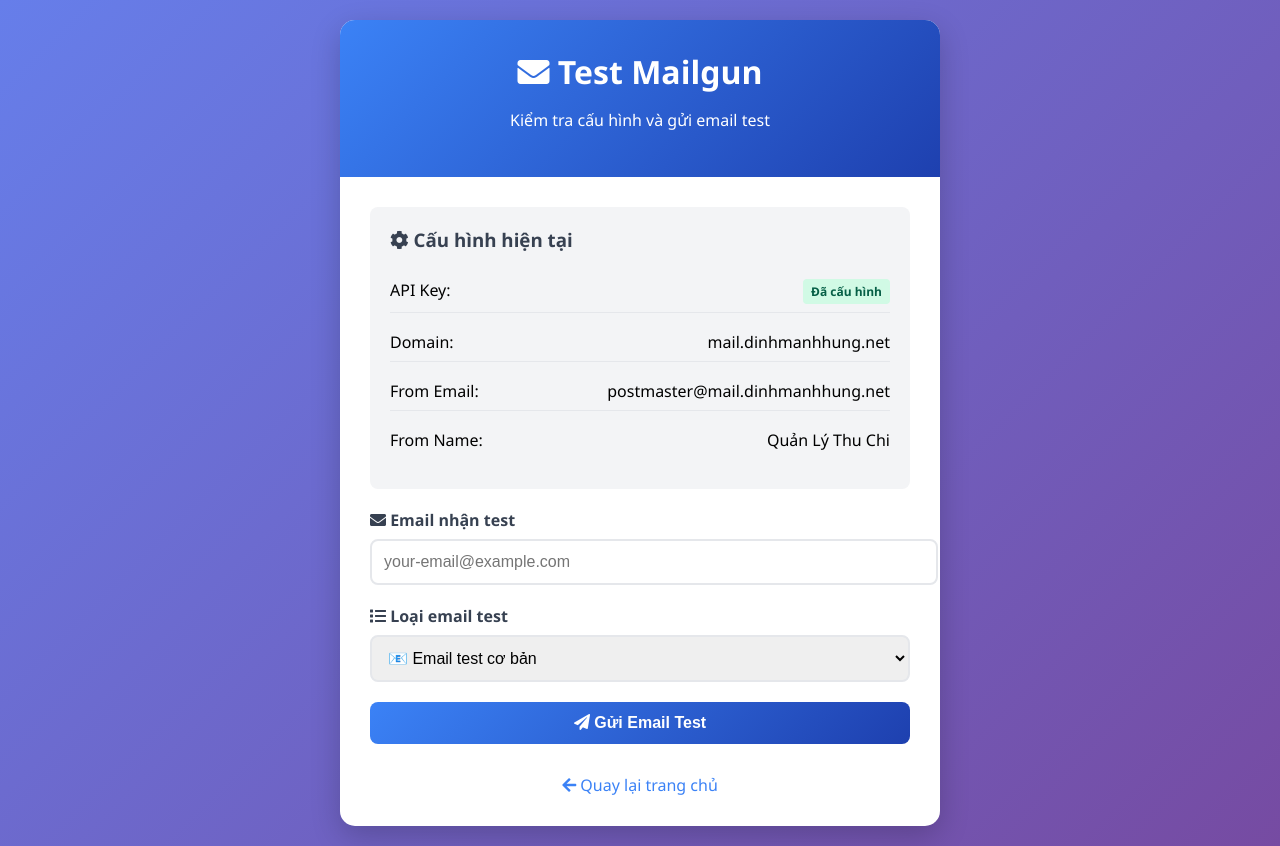
After one commit to dmhung1508/ChippyCash, a PHP site: page /bank/test-mailgun.php in a window 1280 px wide. The commit adds this page. Run offline with PHP 8.4, Linux system fonts and the light colour scheme.

Commit message:
Refactor Mailgun integration: move configuration to database.php, create mailgun helper, and add test page

```diff
--- a/frontend/config/database.php
+++ b/frontend/config/database.php
@@ -4,6 +4,21 @@ $host = 'localhost';
 $dbname = 'chippy';
 $username = 'root';
 $password = 'hung1234';
+
+// Mailgun API Configuration
+define('MAILGUN_API_KEY', 'api-key-mailgun');
+define('MAILGUN_DOMAIN', 'mail.dinhmanhhung.net');
+define('MAILGUN_FROM_EMAIL', 'postmaster@mail.dinhmanhhung.net');
+define('MAILGUN_FROM_NAME', 'Quản Lý Thu Chi');
+
+// Email settings
+$mailgun_config = [
+    'api_key' => MAILGUN_API_KEY,
+    'domain' => MAILGUN_DOMAIN,
+    'from_email' => MAILGUN_FROM_EMAIL,
+    'from_name' => MAILGUN_FROM_NAME,
+    'api_url' => 'https://api.mailgun.net/v3/' . MAILGUN_DOMAIN . '/messages'
+];
 
 try {
     // Create PDO connection with UTF-8 support
--- /dev/null
+++ b/frontend/includes/mailgun.php
@@ -0,0 +1,200 @@
+<?php
+/**
+ * Mailgun Email Helper
+ * Sử dụng cấu hình từ database.php
+ */
+
+require_once __DIR__ . '/../config/database.php';
+
+/**
+ * Gửi email qua Mailgun API
+ *
+ * @param string $to Email người nhận
+ * @param string $subject Tiêu đề email
+ * @param string $message Nội dung email (HTML)
+ * @param string $from_name Tên người gửi (optional)
+ * @return array Kết quả gửi email
+ */
+function sendMailgunEmail($to, $subject, $message, $from_name = null) {
+    global $mailgun_config;
+
+    // Kiểm tra cấu hình
+    if (empty($mailgun_config['api_key']) || $mailgun_config['api_key'] === 'your-mailgun-api-key-here') {
+        return [
+            'success' => false,
+            'error' => 'Mailgun API key chưa được cấu hình'
+        ];
+    }
+
+    // Chuẩn bị dữ liệu
+    $from_name = $from_name ?: $mailgun_config['from_name'];
+    $from = $from_name . ' <' . $mailgun_config['from_email'] . '>';
+
+    $postData = [
+        'from' => $from,
+        'to' => $to,
+        'subject' => $subject,
+        'html' => $message
+    ];
+
+    // Gửi request đến Mailgun
+    $ch = curl_init();
+    curl_setopt($ch, CURLOPT_URL, $mailgun_config['api_url']);
+    curl_setopt($ch, CURLOPT_HTTPAUTH, CURLAUTH_BASIC);
+    curl_setopt($ch, CURLOPT_USERPWD, 'api:' . $mailgun_config['api_key']);
+    curl_setopt($ch, CURLOPT_RETURNTRANSFER, true);
+    curl_setopt($ch, CURLOPT_POST, true);
+    curl_setopt($ch, CURLOPT_POSTFIELDS, $postData);
+    curl_setopt($ch, CURLOPT_SSL_VERIFYPEER, false);
+    curl_setopt($ch, CURLOPT_TIMEOUT, 30);
+
+    $response = curl_exec($ch);
+    $httpCode = curl_getinfo($ch, CURLINFO_HTTP_CODE);
+    $error = curl_error($ch);
+    curl_close($ch);
+
+    // Xử lý kết quả
+    if ($error) {
+        return [
+            'success' => false,
+            'error' => 'Curl error: ' . $error
+        ];
+    }
+
+    if ($httpCode === 200) {
+        $responseData = json_decode($response, true);
+        return [
+            'success' => true,
+            'message' => 'Email đã được gửi thành công',
+            'data' => $responseData
+        ];
+    } else {
+        return [
+            'success' => false,
+            'error' => 'HTTP Error ' . $httpCode . ': ' . $response
+        ];
+    }
+}
+
+/**
+ * Gửi email reset password
+ */
+function sendPasswordResetEmail($email, $resetToken, $userName) {
+    $resetLink = 'http://' . $_SERVER['HTTP_HOST'] . '/reset-password.php?token=' . $resetToken;
+
+    $subject = 'Đặt lại mật khẩu - Quản Lý Thu Chi';
+
+    $message = '
+    <!DOCTYPE html>
+    <html>
+    <head>
+        <meta charset="UTF-8">
+        <style>
+            body { font-family: Arial, sans-serif; line-height: 1.6; color: #333; }
+            .container { max-width: 600px; margin: 0 auto; padding: 20px; }
+            .header { background: #3b82f6; color: white; padding: 20px; text-align: center; }
+            .content { padding: 20px; background: #f8f9fa; }
+            .button { display: inline-block; background: #3b82f6; color: white; padding: 12px 24px; text-decoration: none; border-radius: 5px; margin: 20px 0; }
+            .footer { text-align: center; color: #666; font-size: 12px; margin-top: 20px; }
+        </style>
+    </head>
+    <body>
+        <div class="container">
+            <div class="header">
+                <h1>🔐 Đặt lại mật khẩu</h1>
+            </div>
+            <div class="content">
+                <p>Xin chào <strong>' . htmlspecialchars($userName) . '</strong>,</p>
+                <p>Bạn đã yêu cầu đặt lại mật khẩu cho tài khoản Quản Lý Thu Chi.</p>
+                <p>Nhấp vào nút bên dưới để đặt lại mật khẩu:</p>
+                <p style="text-align: center;">
+                    <a href="' . $resetLink . '" class="button">Đặt lại mật khẩu</a>
+                </p>
+                <p><strong>Lưu ý:</strong> Link này sẽ hết hạn sau 1 giờ.</p>
+                <p>Nếu bạn không yêu cầu đặt lại mật khẩu, vui lòng bỏ qua email này.</p>
+            </div>
+            <div class="footer">
+                <p>© ' . date('Y') . ' Quản Lý Thu Chi. Tất cả quyền được bảo lưu.</p>
+            </div>
+        </div>
+    </body>
+    </html>';
+
+    return sendMailgunEmail($email, $subject, $message);
+}
+
+/**
+ * Gửi email thông báo đăng ký thành công
+ */
+function sendWelcomeEmail($email, $userName) {
+    $subject = 'Chào mừng đến với Quản Lý Thu Chi!';
+
+    $message = '
+    <!DOCTYPE html>
+    <html>
+    <head>
+        <meta charset="UTF-8">
+        <style>
+            body { font-family: Arial, sans-serif; line-height: 1.6; color: #333; }
+            .container { max-width: 600px; margin: 0 auto; padding: 20px; }
+            .header { background: #22c55e; color: white; padding: 20px; text-align: center; }
+            .content { padding: 20px; background: #f8f9fa; }
+            .feature { background: white; padding: 15px; margin: 10px 0; border-radius: 5px; border-left: 4px solid #3b82f6; }
+            .footer { text-align: center; color: #666; font-size: 12px; margin-top: 20px; }
+        </style>
+    </head>
+    <body>
+        <div class="container">
+            <div class="header">
+                <h1>🎉 Chào mừng bạn!</h1>
+            </div>
+            <div class="content">
+                <p>Xin chào <strong>' . htmlspecialchars($userName) . '</strong>,</p>
+                <p>Cảm ơn bạn đã đăng ký tài khoản Quản Lý Thu Chi!</p>
+
+                <h3>🚀 Bạn có thể bắt đầu:</h3>
+                <div class="feature">
+                    <strong>💰 Theo dõi thu chi:</strong> Ghi lại mọi giao dịch hàng ngày
+                </div>
+                <div class="feature">
+                    <strong>📊 Phân tích tài chính:</strong> Xem báo cáo chi tiết
+                </div>
+                <div class="feature">
+                    <strong>🏷️ Quản lý danh mục:</strong> Tổ chức giao dịch theo loại
+                </div>
+                <div class="feature">
+                    <strong>🤖 Trợ lý AI:</strong> Nhận tư vấn tài chính thông minh
+                </div>
+
+                <p style="text-align: center; margin-top: 30px;">
+                    <a href="http://' . $_SERVER['HTTP_HOST'] . '" style="display: inline-block; background: #3b82f6; color: white; padding: 12px 24px; text-decoration: none; border-radius: 5px;">
+                        Bắt đầu sử dụng ngay
+                    </a>
+                </p>
+            </div>
+            <div class="footer">
+                <p>© ' . date('Y') . ' Quản Lý Thu Chi. Tất cả quyền được bảo lưu.</p>
+            </div>
+        </div>
+    </body>
+    </html>';
+
+    return sendMailgunEmail($email, $subject, $message);
+}
+
+/**
+ * Test gửi email
+ */
+function testMailgunConnection($testEmail = null) {
+    $testEmail = $testEmail ?: 'test@example.com';
+
+    $subject = 'Test Email - Quản Lý Thu Chi';
+    $message = '
+    <h2>🧪 Test Email</h2>
+    <p>Đây là email test để kiểm tra kết nối Mailgun.</p>
+    <p><strong>Thời gian:</strong> ' . date('Y-m-d H:i:s') . '</p>
+    <p>Nếu bạn nhận được email này, Mailgun đã hoạt động tốt!</p>';
+
+    return sendMailgunEmail($testEmail, $subject, $message);
+}
+?>
--- /dev/null
+++ b/frontend/test-mailgun.php
@@ -0,0 +1,274 @@
+<?php
+/**
+ * Test Mailgun Configuration
+ * Truy cập: http://localhost:8000/test-mailgun.php
+ */
+
+require_once 'includes/mailgun.php';
+
+// Kiểm tra nếu có POST request
+if ($_SERVER['REQUEST_METHOD'] === 'POST') {
+    $testEmail = $_POST['email'] ?? '';
+    $testType = $_POST['type'] ?? 'basic';
+
+    if (empty($testEmail)) {
+        $error = 'Vui lòng nhập email để test';
+    } else {
+        switch ($testType) {
+            case 'basic':
+                $result = testMailgunConnection($testEmail);
+                break;
+            case 'welcome':
+                $result = sendWelcomeEmail($testEmail, 'Test User');
+                break;
+            case 'reset':
+                $result = sendPasswordResetEmail($testEmail, 'test-token-123', 'Test User');
+                break;
+            default:
+                $result = ['success' => false, 'error' => 'Loại test không hợp lệ'];
+        }
+    }
+}
+?>
+
+<!DOCTYPE html>
+<html lang="vi">
+<head>
+    <meta charset="UTF-8">
+    <meta name="viewport" content="width=device-width, initial-scale=1.0">
+    <title>Test Mailgun - Quản Lý Thu Chi</title>
+    <link rel="stylesheet" href="https://cdnjs.cloudflare.com/ajax/libs/font-awesome/5.15.4/css/all.min.css">
+    <style>
+        body {
+            font-family: 'Segoe UI', Tahoma, Geneva, Verdana, sans-serif;
+            background: linear-gradient(135deg, #667eea 0%, #764ba2 100%);
+            margin: 0;
+            padding: 20px;
+            min-height: 100vh;
+        }
+        .container {
+            max-width: 600px;
+            margin: 0 auto;
+            background: white;
+            border-radius: 15px;
+            box-shadow: 0 10px 30px rgba(0,0,0,0.2);
+            overflow: hidden;
+        }
+        .header {
+            background: linear-gradient(135deg, #3b82f6, #1e40af);
+            color: white;
+            padding: 30px;
+            text-align: center;
+        }
+        .header h1 {
+            margin: 0;
+            font-size: 2rem;
+        }
+        .content {
+            padding: 30px;
+        }
+        .form-group {
+            margin-bottom: 20px;
+        }
+        label {
+            display: block;
+            margin-bottom: 8px;
+            font-weight: 600;
+            color: #374151;
+        }
+        input, select {
+            width: 100%;
+            padding: 12px;
+            border: 2px solid #e5e7eb;
+            border-radius: 8px;
+            font-size: 16px;
+            transition: border-color 0.3s;
+        }
+        input:focus, select:focus {
+            outline: none;
+            border-color: #3b82f6;
+        }
+        .btn {
+            background: linear-gradient(135deg, #3b82f6, #1e40af);
+            color: white;
+            border: none;
+            padding: 12px 24px;
+            border-radius: 8px;
+            font-size: 16px;
+            font-weight: 600;
+            cursor: pointer;
+            transition: transform 0.2s;
+            width: 100%;
+        }
+        .btn:hover {
+            transform: translateY(-2px);
+        }
+        .alert {
+            padding: 15px;
+            border-radius: 8px;
+            margin-bottom: 20px;
+        }
+        .alert-success {
+            background: #d1fae5;
+            color: #065f46;
+            border: 1px solid #a7f3d0;
+        }
+        .alert-error {
+            background: #fee2e2;
+            color: #991b1b;
+            border: 1px solid #fca5a5;
+        }
+        .config-info {
+            background: #f3f4f6;
+            padding: 20px;
+            border-radius: 8px;
+            margin-bottom: 20px;
+        }
+        .config-info h3 {
+            margin-top: 0;
+            color: #374151;
+        }
+        .config-item {
+            display: flex;
+            justify-content: space-between;
+            margin-bottom: 10px;
+            padding: 8px 0;
+            border-bottom: 1px solid #e5e7eb;
+        }
+        .config-item:last-child {
+            border-bottom: none;
+        }
+        .status-badge {
+            padding: 4px 8px;
+            border-radius: 4px;
+            font-size: 12px;
+            font-weight: 600;
+        }
+        .status-configured {
+            background: #d1fae5;
+            color: #065f46;
+        }
+        .status-not-configured {
+            background: #fee2e2;
+            color: #991b1b;
+        }
+    </style>
+</head>
+<body>
+    <div class="container">
+        <div class="header">
+            <h1><i class="fas fa-envelope"></i> Test Mailgun</h1>
+            <p>Kiểm tra cấu hình và gửi email test</p>
+        </div>
+
+        <div class="content">
+            <!-- Hiển thị cấu hình hiện tại -->
+            <div class="config-info">
+                <h3><i class="fas fa-cog"></i> Cấu hình hiện tại</h3>
+                <?php
+                global $mailgun_config;
+                $isConfigured = !empty($mailgun_config['api_key']) && $mailgun_config['api_key'] !== 'your-mailgun-api-key-here';
+                ?>
+                <div class="config-item">
+                    <span>API Key:</span>
+                    <span class="status-badge <?php echo $isConfigured ? 'status-configured' : 'status-not-configured'; ?>">
+                        <?php echo $isConfigured ? 'Đã cấu hình' : 'Chưa cấu hình'; ?>
+                    </span>
+                </div>
+                <div class="config-item">
+                    <span>Domain:</span>
+                    <span><?php echo htmlspecialchars($mailgun_config['domain']); ?></span>
+                </div>
+                <div class="config-item">
+                    <span>From Email:</span>
+                    <span><?php echo htmlspecialchars($mailgun_config['from_email']); ?></span>
+                </div>
+                <div class="config-item">
+                    <span>From Name:</span>
+                    <span><?php echo htmlspecialchars($mailgun_config['from_name']); ?></span>
+                </div>
+            </div>
+
+            <!-- Hiển thị kết quả -->
+            <?php if (isset($result)): ?>
+                <div class="alert <?php echo $result['success'] ? 'alert-success' : 'alert-error'; ?>">
+                    <?php if ($result['success']): ?>
+                        <i class="fas fa-check-circle"></i> <?php echo $result['message']; ?>
+                        <?php if (isset($result['data']['id'])): ?>
+                            <br><small>Message ID: <?php echo $result['data']['id']; ?></small>
+                        <?php endif; ?>
+                    <?php else: ?>
+                        <i class="fas fa-exclamation-triangle"></i> <?php echo $result['error']; ?>
+                    <?php endif; ?>
+                </div>
+            <?php endif; ?>
+
+            <?php if (isset($error)): ?>
+                <div class="alert alert-error">
+                    <i class="fas fa-exclamation-triangle"></i> <?php echo $error; ?>
+                </div>
+            <?php endif; ?>
+
+            <!-- Form test -->
+            <form method="POST">
+                <div class="form-group">
+                    <label for="email">
+                        <i class="fas fa-envelope"></i> Email nhận test
+                    </label>
+                    <input type="email" id="email" name="email" required
+                           placeholder="your-email@example.com"
+                           value="<?php echo htmlspecialchars($_POST['email'] ?? ''); ?>">
+                </div>
+
+                <div class="form-group">
+                    <label for="type">
+                        <i class="fas fa-list"></i> Loại email test
+                    </label>
+                    <select id="type" name="type">
+                        <option value="basic" <?php echo ($_POST['type'] ?? '') === 'basic' ? 'selected' : ''; ?>>
+                            📧 Email test cơ bản
+                        </option>
+                        <option value="welcome" <?php echo ($_POST['type'] ?? '') === 'welcome' ? 'selected' : ''; ?>>
+                            🎉 Email chào mừng
+                        </option>
+                        <option value="reset" <?php echo ($_POST['type'] ?? '') === 'reset' ? 'selected' : ''; ?>>
+                            🔐 Email reset password
+                        </option>
+                    </select>
+                </div>
+
+                <button type="submit" class="btn">
+                    <i class="fas fa-paper-plane"></i> Gửi Email Test
+                </button>
+            </form>
+
+            <!-- Hướng dẫn cấu hình -->
+            <?php if (!$isConfigured): ?>
+                <div style="margin-top: 30px; padding: 20px; background: #fef3c7; border-radius: 8px; border: 1px solid #f59e0b;">
+                    <h3 style="color: #92400e; margin-top: 0;">
+                        <i class="fas fa-info-circle"></i> Cách cấu hình Mailgun
+                    </h3>
+                    <ol style="color: #92400e;">
+                        <li>Đăng ký tài khoản tại <a href="https://mailgun.com" target="_blank">mailgun.com</a></li>
+                        <li>Lấy API Key từ dashboard</li>
+                        <li>Mở file <code>config/database.php</code></li>
+                        <li>Thay đổi các giá trị sau:
+                            <pre style="background: #374151; color: #f3f4f6; padding: 10px; border-radius: 4px; margin: 10px 0;">
+define('MAILGUN_API_KEY', 'your-actual-api-key');
+define('MAILGUN_DOMAIN', 'your-domain.mailgun.org');
+define('MAILGUN_FROM_EMAIL', 'noreply@your-domain.com');</pre>
+                        </li>
+                        <li>Lưu file và test lại</li>
+                    </ol>
+                </div>
+            <?php endif; ?>
+
+            <div style="text-align: center; margin-top: 30px;">
+                <a href="index.php" style="color: #3b82f6; text-decoration: none;">
+                    <i class="fas fa-arrow-left"></i> Quay lại trang chủ
+                </a>
+            </div>
+        </div>
+    </div>
+</body>
+</html>
--- a/frontend/webhook_test.html
+++ /dev/null
@@ -1 +0,0 @@
-<h1>Webhook hoạt động rồi!</h1>
```
Also changed, not shown: frontend/admin.php (+4 -4 lines).
